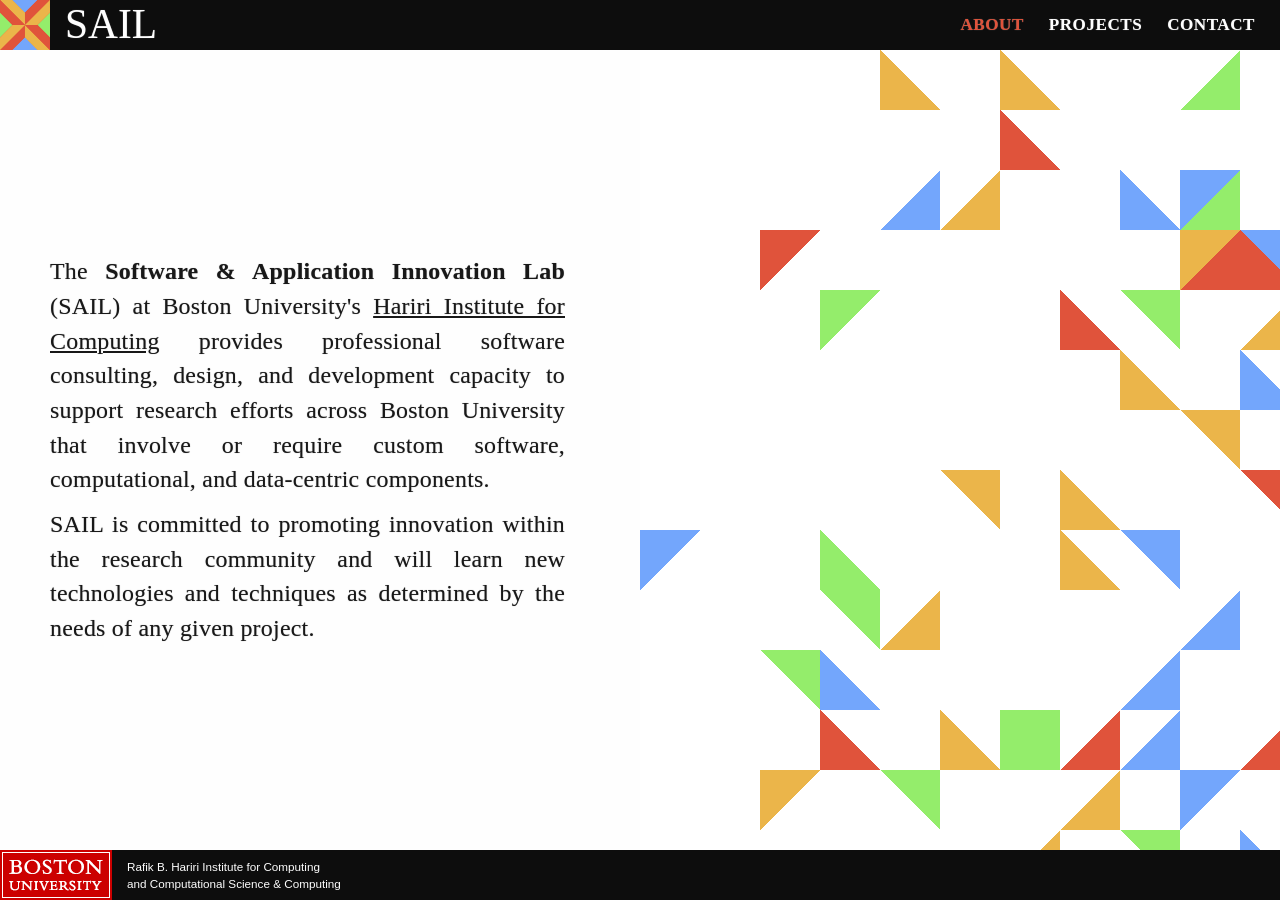
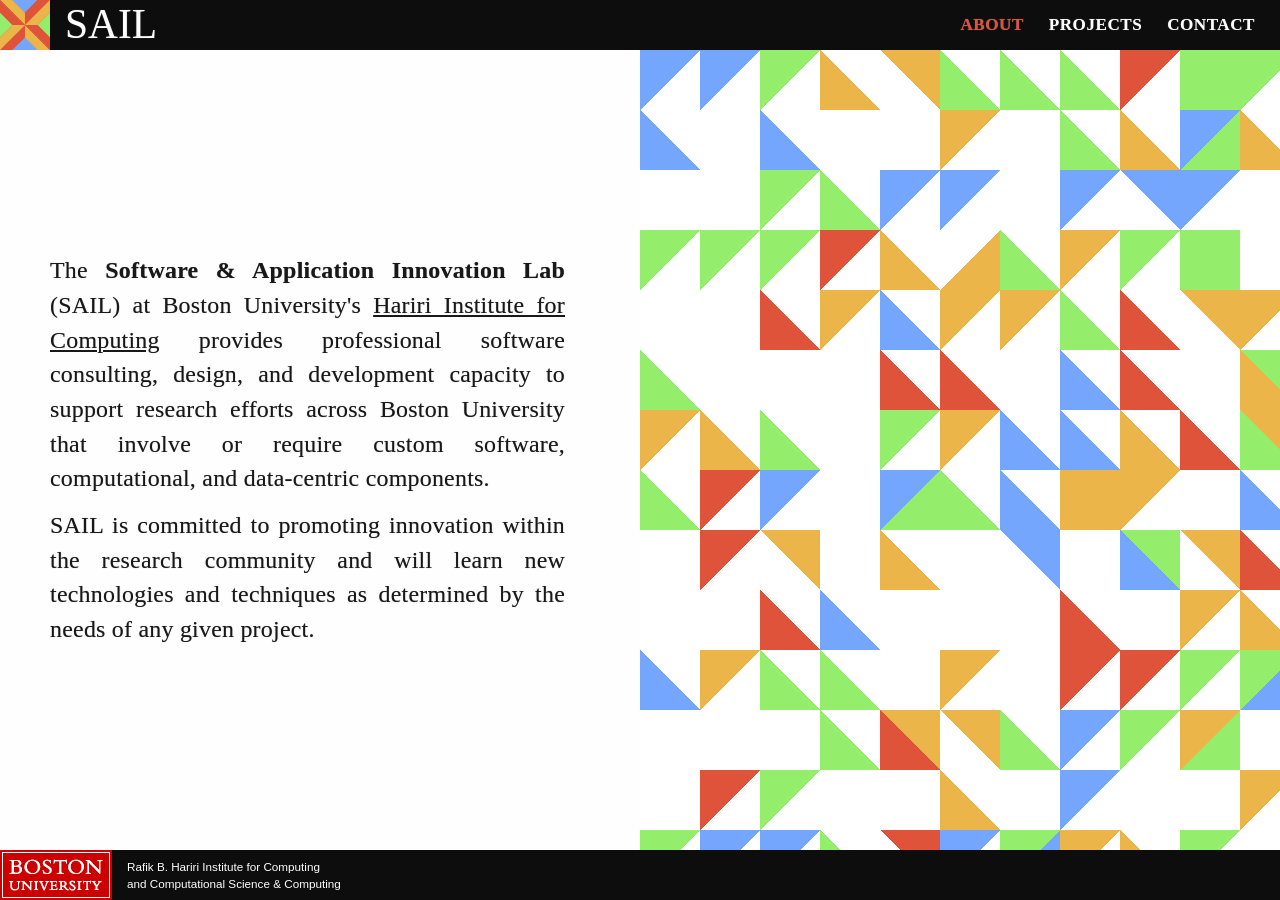
Before and after one commit to hicsail/hicsail.github.io, a Jekyll site: the page built from index.html, in a window 1280 px wide. Built offline with Jekyll 4.4.1, drawn with Linux system fonts in a browser that asks for light colours; some web fonts are replaced; Markdown is read by kramdown in place of the engine named in the settings; the list of posts is cut into pages by our own code.

Commit message:
Adjust pattern gradient probabilities and overflow behavior; adjust paragraph margins.

```diff
--- a/css/style.css
+++ b/css/style.css
@@ -301,8 +301,8 @@
 
     .leftcontent p {
         text-align: justify;
-        margin-top: 10px;
-        margin-bottom: 10px;
+        margin-top: 12px;
+        margin-bottom: 12px;
 	}
 
     .leftcontent .textblock {
@@ -351,6 +351,10 @@
 		margin-top: 50px;
 		float: right;
 	}
+
+    .sright row {
+        overflow: hidden;
+    }
 
 	.projectthumbs{
 		overflow-y: hidden;
--- a/js/generator.js
+++ b/js/generator.js
@@ -73,7 +73,7 @@
         var rotated = Math.round(Math.random());
         var x = i * triangleWidth;
         var y = j * triangleWidth;
-        var color = randomColor(numHor, i);
+        var color = randomColor(numHor, (0.75*numHor) + (0.25*i)); // Start gradient 3/4 of the way to the edge.
 
         var points = getSVGPoints(x, y, triangleWidth, false, rotated);
         var g = svg.append('g');
```
